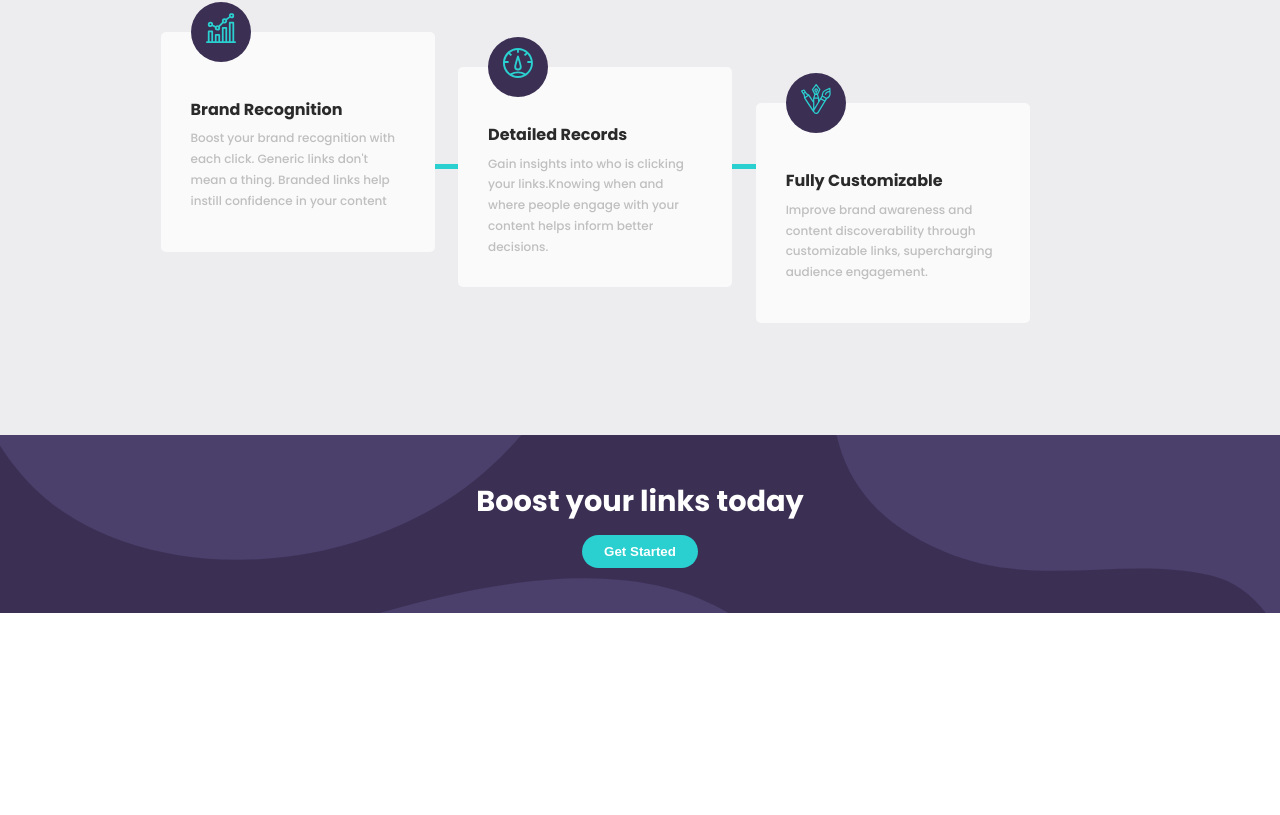
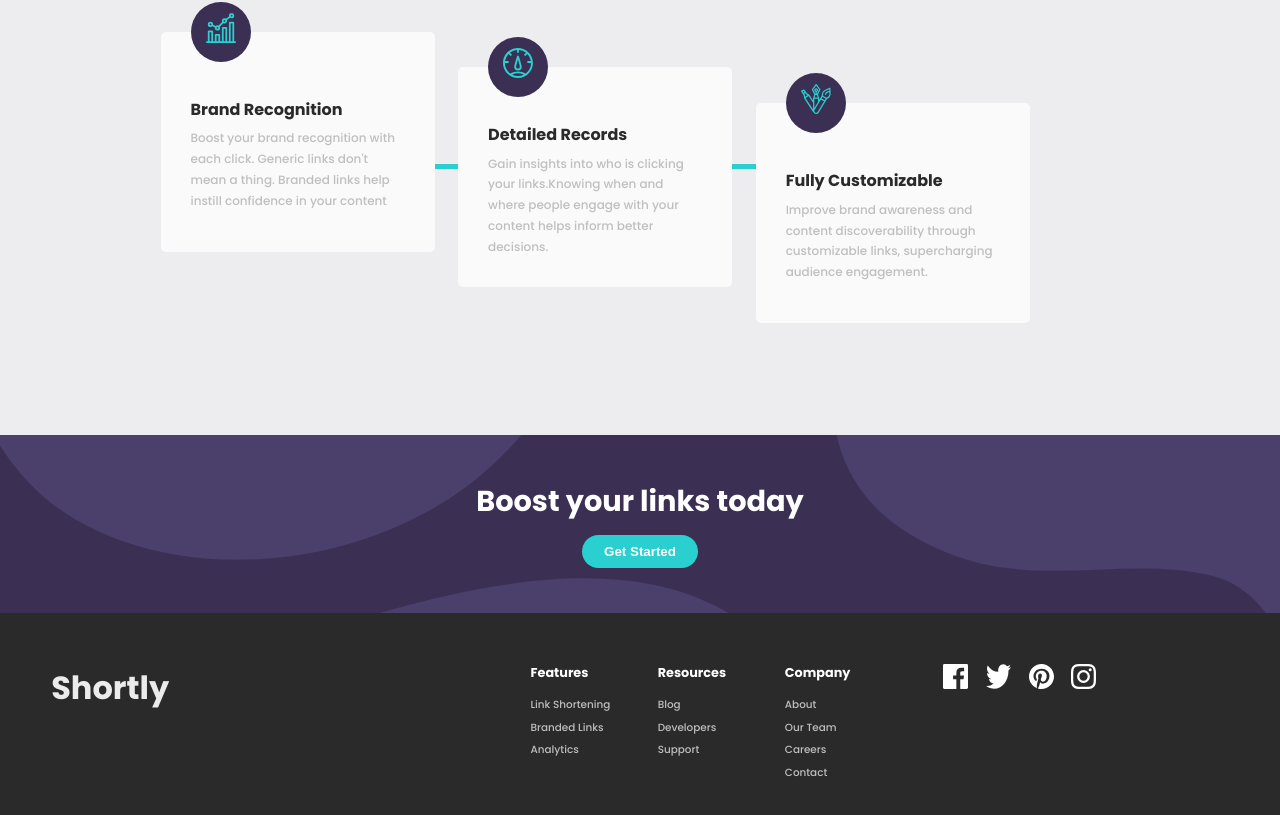
Before and after one commit to rjcrter11/URL-shortening-API-landing-page, a React (Create React App) app in the folder url-shortener/: page / in a window 1280 px wide. Shown: the part 888-1703 px from the top of the page. Before the commit the page ends 1501 px from the top, so only its background shows below. Built offline with nearby package versions, Linux system fonts and the light colour scheme.

Commit message:
styles footer

```diff
--- a/url-shortener/src/App.js
+++ b/url-shortener/src/App.js
@@ -4,6 +4,7 @@ import Navbar from './components/Navbar/Navbar';
 import ActionCall from './components/ActionCall/ActionCall';
 import LinkForm from './components/LinkForm/LinkForm';
 import BoostLinks from './components/BoostLinks/BoostLinks';
+import Footer from './components/Footer/Footer';
 
 
 function App() {
@@ -13,6 +14,7 @@ function App() {
       <ActionCall />
       <LinkForm />
       <BoostLinks />
+      <Footer />
     </div>
   );
 }
--- /dev/null
+++ b/url-shortener/src/components/Footer/Footer.jsx
@@ -0,0 +1,47 @@
+import React from 'react';
+
+import facebook from '../../assets/icon-facebook.svg'
+import twitter from '../../assets/icon-twitter.svg'
+import instagram from '../../assets/icon-instagram.svg'
+import pinterest from '../../assets/icon-pinterest.svg'
+
+import './Footer.scss'
+
+
+const Footer = () => (
+    <div className='footer-container' >
+        <div className='logo-container' >
+            <h2>Shortly</h2>
+        </div>
+        <div className="features-container" >
+            <div className='features'>
+                <h3>Features</h3>
+                <p>Link Shortening</p>
+                <p>Branded Links</p>
+                <p>Analytics</p>
+            </div>
+            <div className='resources'>
+                <h3>Resources</h3>
+                <p>Blog</p>
+                <p>Developers</p>
+                <p>Support</p>
+            </div>
+            <div className='company'>
+                <h3>Company</h3>
+                <p>About</p>
+                <p>Our Team</p>
+                <p>Careers</p>
+                <p>Contact</p>
+            </div>
+        </div>
+        <div className='social-media-container' >
+            <img src={facebook} alt='facebook logo' />
+            <img src={twitter} alt='twitter logo' />
+            <img src={pinterest} alt='pinterest logo' />
+            <img src={instagram} alt='instagram logo' />
+        </div>
+    </div>
+)
+
+
+export default Footer;
--- /dev/null
+++ b/url-shortener/src/components/Footer/Footer.scss
@@ -0,0 +1,62 @@
+$hoverBlack: rgb(43, 42, 42);
+$Gray: hsl(0, 0%, 75%);
+
+.footer-container {
+    background-color: $hoverBlack;
+    height: 26vh;
+    padding: 4%;
+    display: flex;
+    justify-content: space-between;
+    align-items: flex-start;
+
+    .logo-container {
+        width: 10%;
+        h2 {
+            font-size: 2rem;
+            color: rgb(235, 235, 235);
+        }
+    }
+
+    .features-container {
+
+        display: flex;
+        justify-content: flex-end;
+        width: 60%;
+        color: white;
+
+        .features, .resources, .company {
+            width: 16%;
+            display: flex;
+            flex-direction: column;
+            margin: 0 1%;
+
+            h3 {
+                font-size: .8rem;
+                padding-bottom: 6%;
+                margin-bottom: 4%;
+            }
+
+            p {
+
+                color: $Gray;
+                font-size: .65rem;
+                padding: 3% 0;
+            }
+        }
+
+
+    }
+
+    .social-media-container {
+        width: 25%;
+        display: flex;
+        justify-content: flex-start;
+
+        img {
+            width: 25px;
+            height: 25px;
+            margin: 0 3%;
+        }
+    }
+
+}
```
